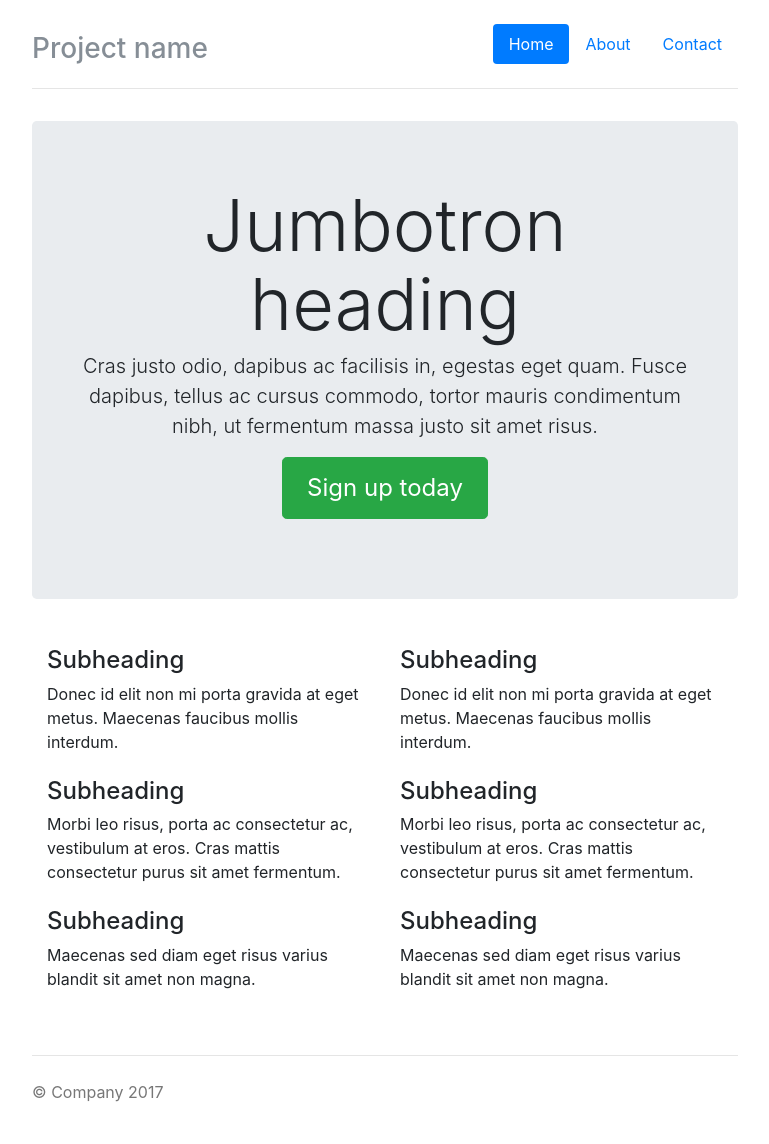
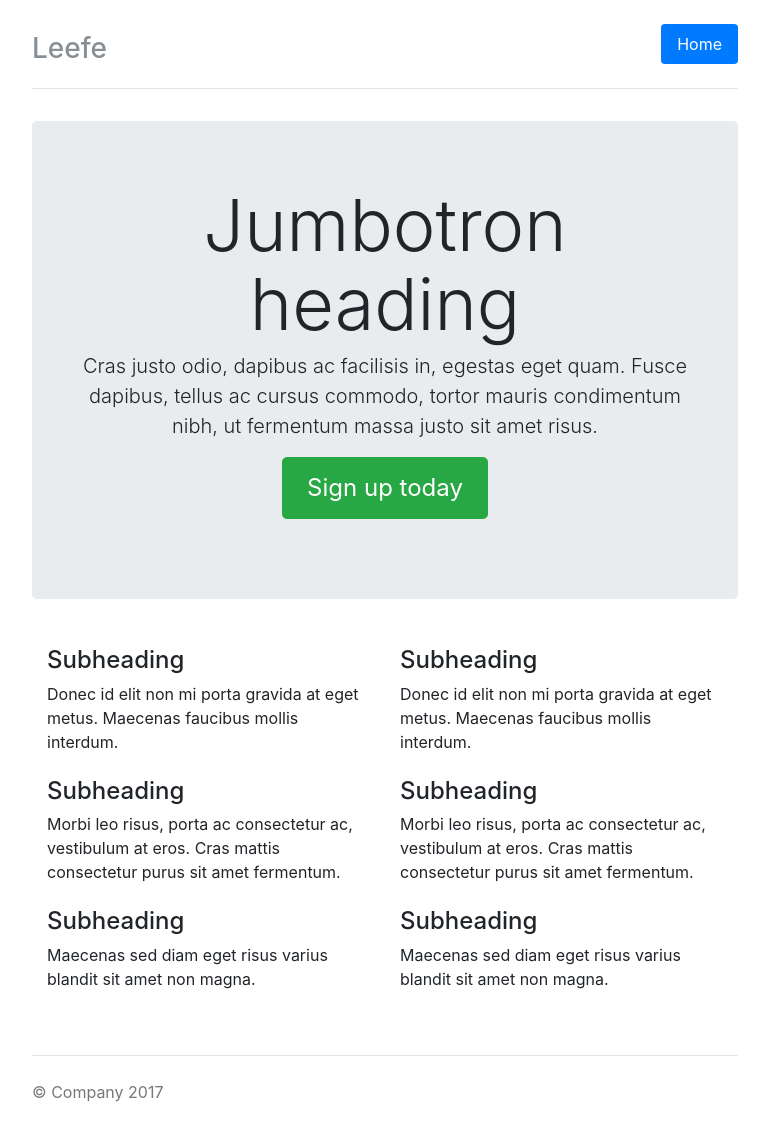
Before and after one commit to akshatkedia/leefe.co, a Jekyll site: the page built from home.markdown, in a window 1280 px wide. Shown: the whole page, without its empty margins (255-1024 px from the left). Built offline with Jekyll 4.4.1, drawn with Linux system fonts in a browser that asks for light colours.

```diff
--- a/_config.yml
+++ b/_config.yml
@@ -21,3 +21,6 @@ defaults:
   values:
     layout: page
 permalink: pretty
+plugins:
+- jekyll-seo-tag
+- jekyll-sitemap
--- a/_layouts/default.html
+++ b/_layouts/default.html
@@ -23,15 +23,9 @@
             <li class="nav-item">
               <a class="nav-link active" href="#">Home <span class="sr-only">(current)</span></a>
             </li>
-            <li class="nav-item">
-              <a class="nav-link" href="#">About</a>
-            </li>
-            <li class="nav-item">
-              <a class="nav-link" href="#">Contact</a>
-            </li>
           </ul>
         </nav>
-        <h3 class="text-muted">Project name</h3>
+        <h3 class="text-muted">{{ site.title }}</h3>
       </div>
 
       <div class="jumbotron">
```
Also changed, not shown: other parts of _layouts/default.html (+2 -2 lines).
